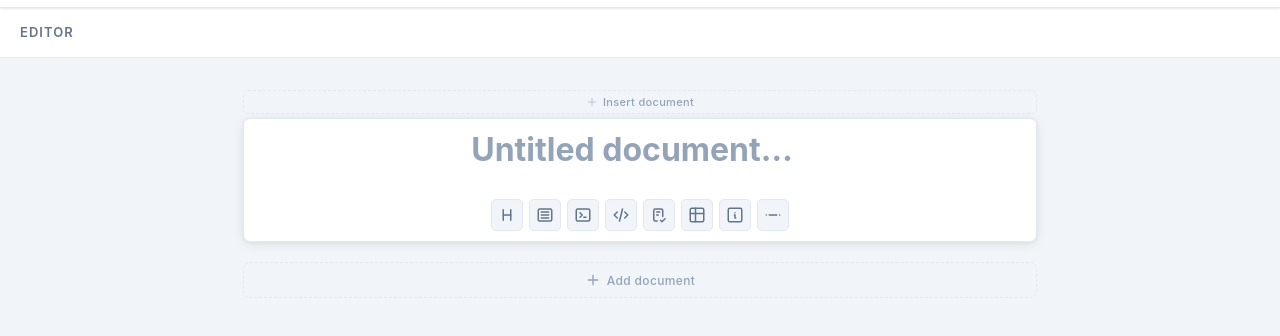
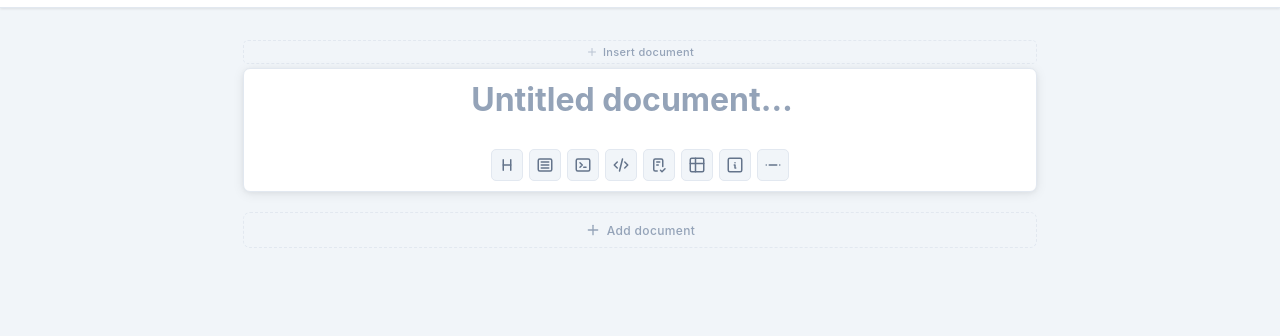
Before and after one commit to julien-paoletti/doc-asm, a website built with Vite: page index.html in a window 1280 px wide. Shown: the part 44-380 px from the top of the page. Built offline with nearby package versions, Linux system fonts and the light colour scheme.

Commit message:
fix: removed useless editor header bar

```diff
--- a/src/components/editor-pane.ts
+++ b/src/components/editor-pane.ts
@@ -13,13 +13,6 @@ export class EditorPane {
   constructor() {
     this.el = document.createElement('div');
     this.el.className = 'editor-pane';
-
-    const header = document.createElement('div');
-    header.className = 'editor-pane__header';
-    const title = document.createElement('h2');
-    title.className = 'editor-pane__title';
-    title.textContent = 'Editor';
-    header.appendChild(title);
 
     this.documentsContainer = document.createElement('div');
     this.documentsContainer.className = 'documents-container';
@@ -44,7 +37,6 @@ export class EditorPane {
 
     this.unsubscribe = store.subscribe((scope, state) => this.onStoreChange(scope, state));
 
-    this.el.appendChild(header);
     this.el.appendChild(this.documentsContainer);
     this.el.appendChild(addDocBtn);
   }
--- a/src/styles/editor-layout.css
+++ b/src/styles/editor-layout.css
@@ -6,23 +6,6 @@
   flex-direction: column;
   overflow-y: auto;
   background: var(--color-surface-2);
-}
-
-.editor-pane__header {
-  display: flex;
-  align-items: center;
-  padding: 14px 20px;
-  background: var(--color-surface);
-  border-bottom: 1px solid var(--color-border);
-  flex-shrink: 0;
-}
-
-.editor-pane__title {
-  font-size: 13px;
-  font-weight: 600;
-  text-transform: uppercase;
-  letter-spacing: 0.08em;
-  color: var(--color-text-muted);
 }
 
 /* ── Documents container ────────────────────────────────────────────────── */
```
